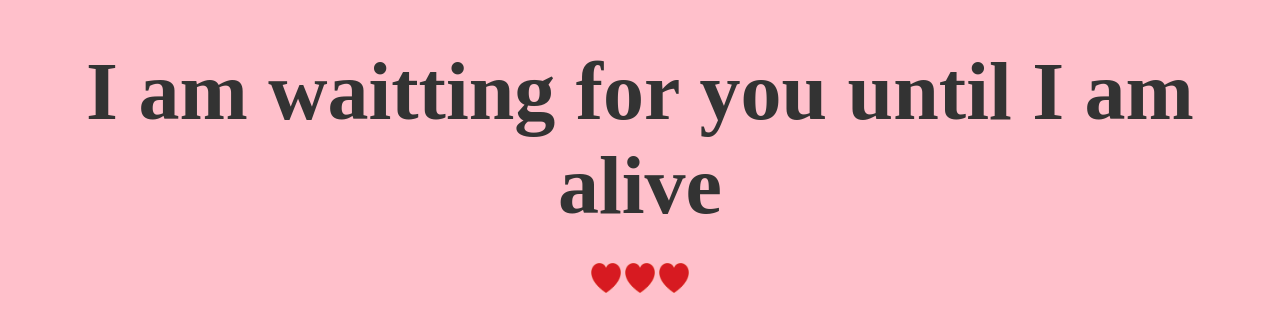
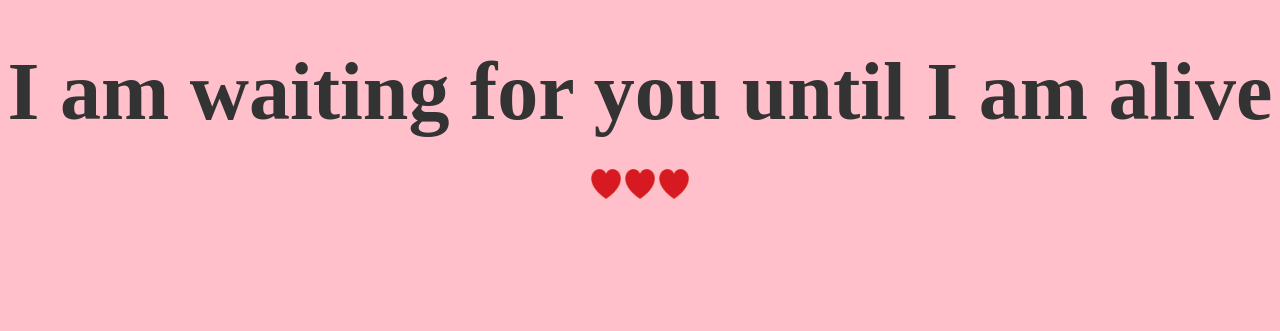
Before and after one commit to AayuStha/proposal, a plain HTML site: page no.html in a window 1280 px wide. Shown: the part 147-478 px from the top of the page. Drawn offline with Linux system fonts and the light colour scheme.

Commit message:
Update no.html

```diff
--- a/no.html
+++ b/no.html
@@ -9,7 +9,7 @@
 <body>
 	<div class="container">
 		<div class="yes">
-			<h2>I am waitting for you until I am alive</h2>
+			<h2>I am waiting for you until I am alive</h2>
 			<img src="kisspng-love-heart-love-heart-romance-clip-art-picture-of-red-heart-5aaeb718420cb8.8640685015213995762706.png" alt="">  <img src="kisspng-love-heart-love-heart-romance-clip-art-picture-of-red-heart-5aaeb718420cb8.8640685015213995762706.png" alt="">  <img src="kisspng-love-heart-love-heart-romance-clip-art-picture-of-red-heart-5aaeb718420cb8.8640685015213995762706.png" alt="">
 		</div>
 	</div>
```
